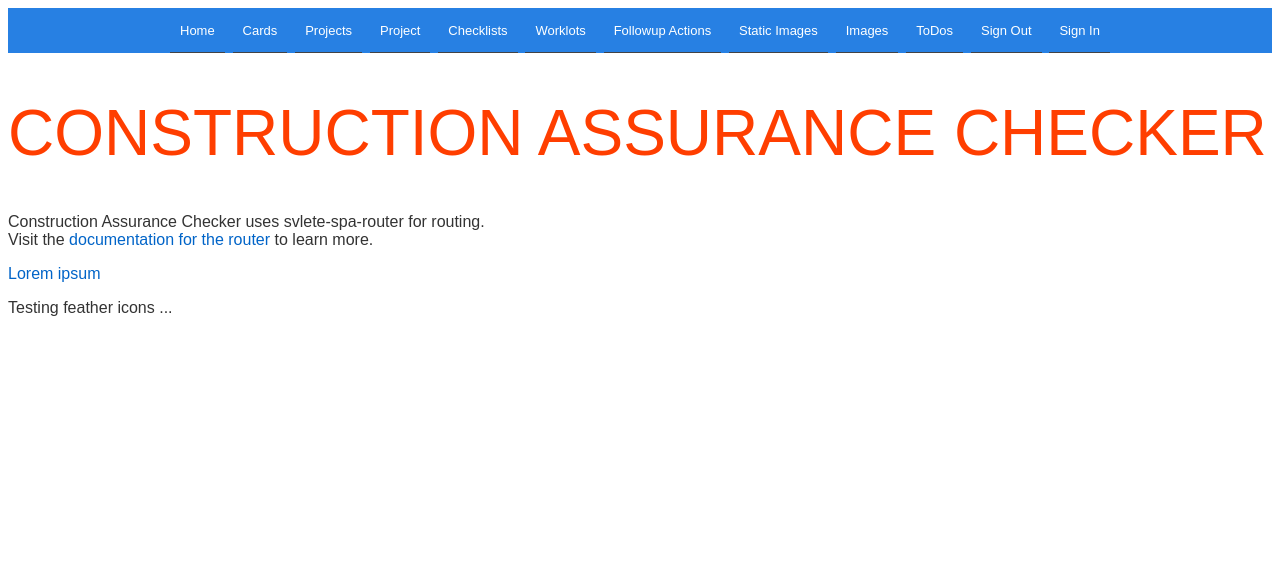
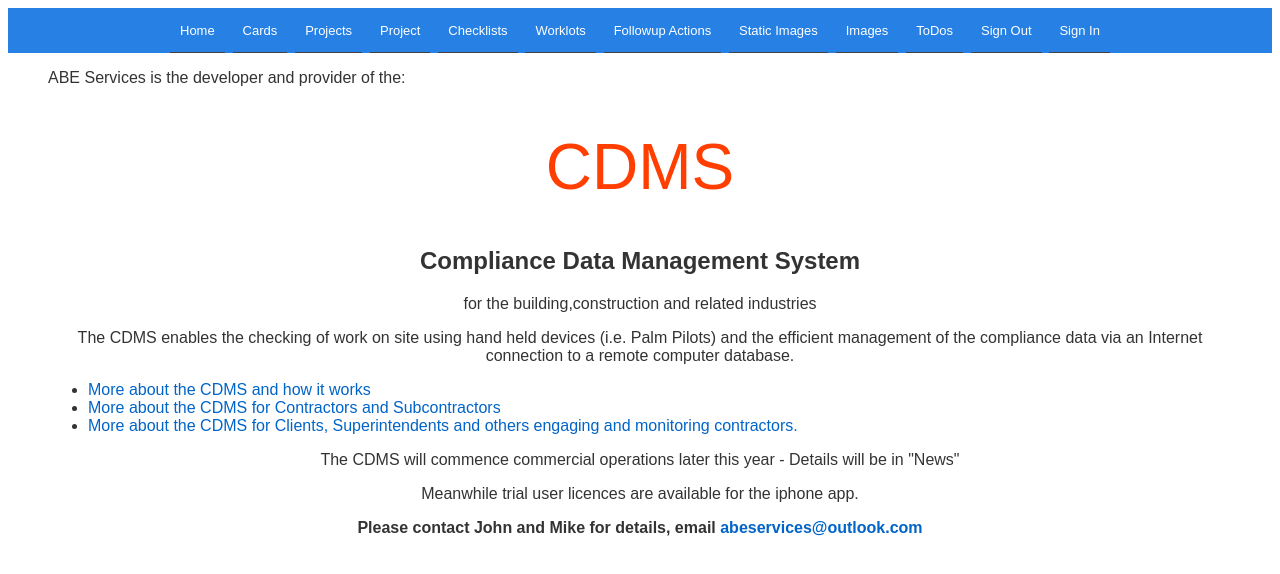
Before and after one commit to breakerbay/svelte-abeservices, a Svelte app: page / in a window 1280 px wide. Shown: the top 574 px of the page. Built offline with nearby package versions, Linux system fonts and the light colour scheme; some icons are missing.

Commit message:
Updated with info from abeservices home page

```diff
--- a/src/components/Home.svelte
+++ b/src/components/Home.svelte
@@ -1,27 +1,49 @@
 <script>
-	import { ChevronLeftIcon, ChevronRightIcon } from 'svelte-feather-icons';
+    // import { ChevronLeftIcon, ChevronRightIcon } from 'svelte-feather-icons';
 </script>
 
 <svelte:head>
-  <title>Construction Assurance Checker</title>
+    <title>ABE Services</title>
 </svelte:head>
 
-<h1>Construction Assurance Checker</h1>
-<p>
-    Construction Assurance Checker uses svlete-spa-router for routing.<br/>
-    Visit the <a href="https://github.com/ItalyPaleAle/svelte-spa-router">documentation for the router</a> to learn more.
-</p>
-<p>
-    <a href="#/lorem/2">Lorem ipsum</a>
-</p>
+<blockquote>
+    <p>ABE Services is the developer and provider of the: </p>
+    <h1 align="center">CDMS</h1>
+    <h2 align="center">Compliance Data Management System</h2>
+    <p align="center">for the building,construction and related industries</p>
+
+    <div>
+        <p align="center">The CDMS enables the checking
+            of work on site using hand held devices (i.e. Palm Pilots) and the efficient
+            management of the compliance data via an Internet connection to a remote computer
+            database.</p>
+        <ul>
+            <li><a href="CDMS_how_it_works/how.html">More about the CDMS and how it works</a></li>
+            <li><a href="contractors/contractors.html">More about the CDMS for Contractors and Subcontractors</a></li>
+            <li><a href="clients/clients.html">More about the CDMS for Clients, Superintendents and others engaging and
+                monitoring
+                contractors.</a></li>
+        </ul>
+    </div>
+    <!--
+      <p align="center"><font face="Arial, Helvetica, sans-serif" size="2"><strong><em><a
+              href="http://brogo.net.au/checklist" target="_blank">TO
+          SIGN UP ON-LINE FOR THE CDMS</a></em></strong></font></p>
+          -->
+</blockquote>
+<div align="center">
+    <blockquote>
+        <p>The CDMS will commence commercial operations later this year - Details will be in &quot;News&quot;</p>
+        <p>Meanwhile trial user licences are available for the iphone app.</p>
+        <p><strong>Please contact John and Mike for details, email <a href="mailto:abeservices@outlook.com">abeservices@outlook.com</a></strong>
+        </p>
+    </blockquote>
+</div>
 
 <footer>
-	<div>Testing feather icons ... </div>
-	<span class="feather">
-		<ChevronLeftIcon size="200"/>
-		<ChevronRightIcon size="200"/>
-	</span>
+    <!--	<div>footer</div>-->
 </footer>
+
 
 <style>
 	h1 {
```
